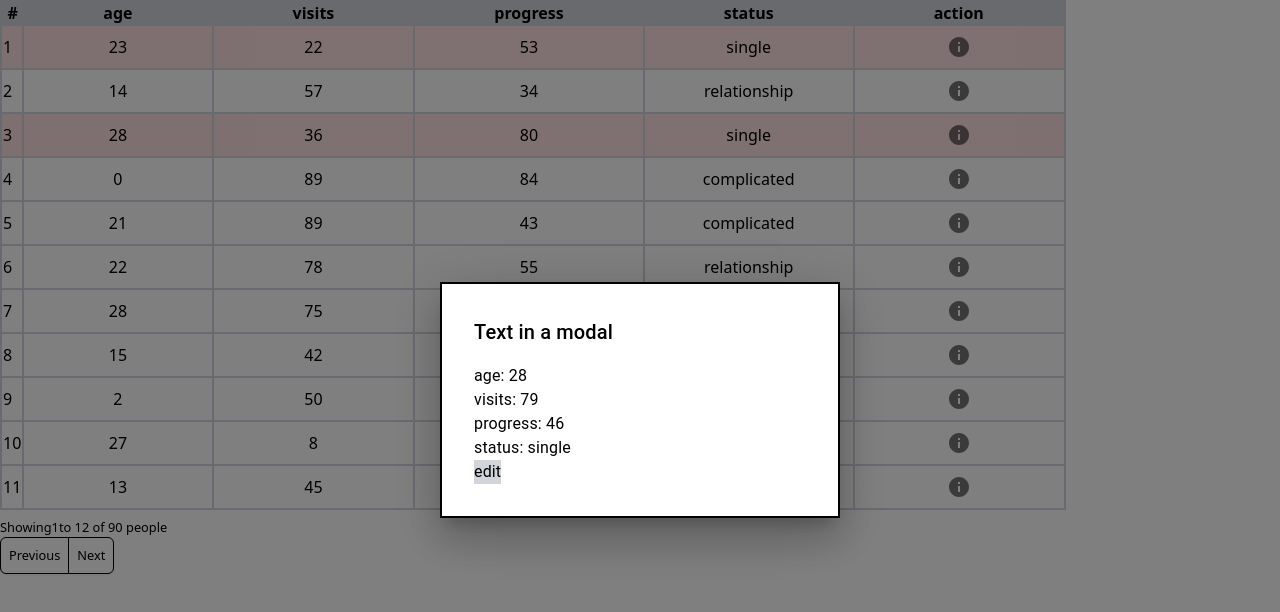
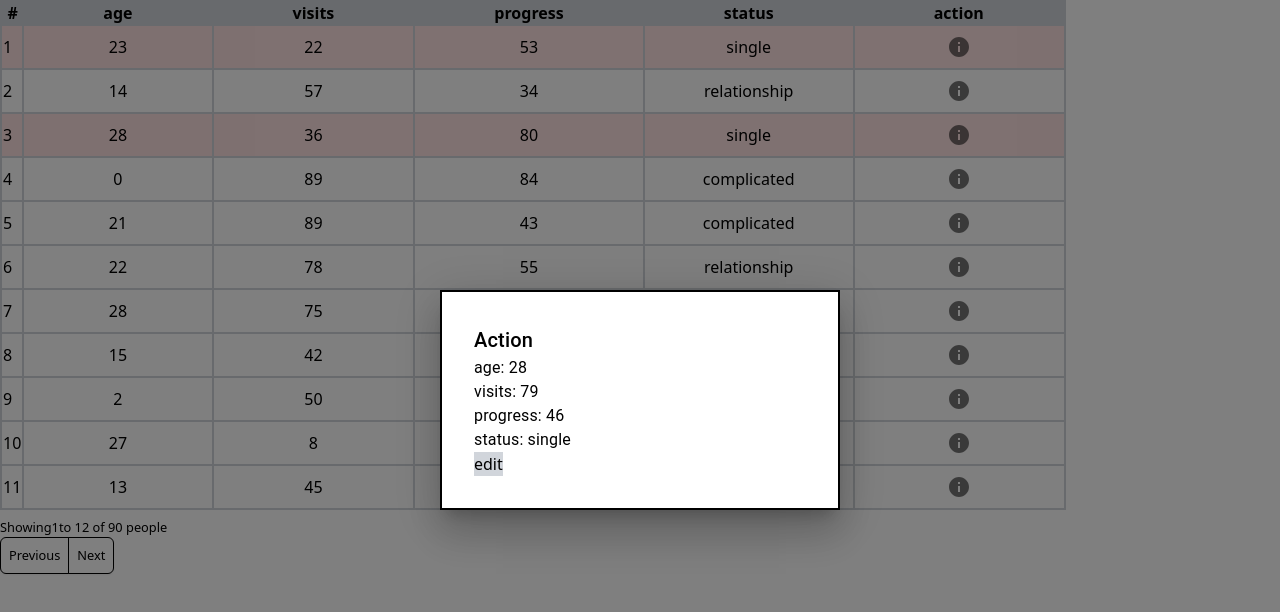
Before and after one commit to matine-gh/doki-interview, a Next.js app: page / in a window 1280 px wide. Both pictures are taken after a click on the button 959 px from the left and 47 px from the top of the page. Shown: the top 612 px of the page. Built offline with nearby package versions, Linux system fonts and the light colour scheme.

Commit message:
[fix]-warning

```diff
--- a/src/components/myModal.jsx
+++ b/src/components/myModal.jsx
@@ -42,9 +42,9 @@ export default function MyModal(props) {
         >
             <Box sx={style}>
                 <Typography id="modal-modal-title" variant="h6" component="h2">
-                    Text in a modal
+                    Action
                 </Typography>
-                <Typography id="modal-modal-description" sx={{ mt: 2 }}>
+                <>
                     {
                         editMode?
                             <>
@@ -78,14 +78,14 @@ export default function MyModal(props) {
                                 />
                             </>
                             :<>
-                                <p>age: {props.modalData.age}</p>
-                                <p>visits: {props.modalData.visits}</p>
-                                <p>progress: {props.modalData.progress}</p>
-                                <p>status: {props.modalData.status}</p>
+                                <Typography>age: {props.modalData.age}</Typography>
+                                <Typography>visits: {props.modalData.visits}</Typography>
+                                <Typography>progress: {props.modalData.progress}</Typography>
+                                <Typography>status: {props.modalData.status}</Typography>
                             </>
                     }
                     <button className="bg-gray" onClick={editMode? onEdit :onSubmit}>{editMode? "submit" :"edit"}</button>
-                </Typography>
+                </>
             </Box>
         </Modal>
     )
```
